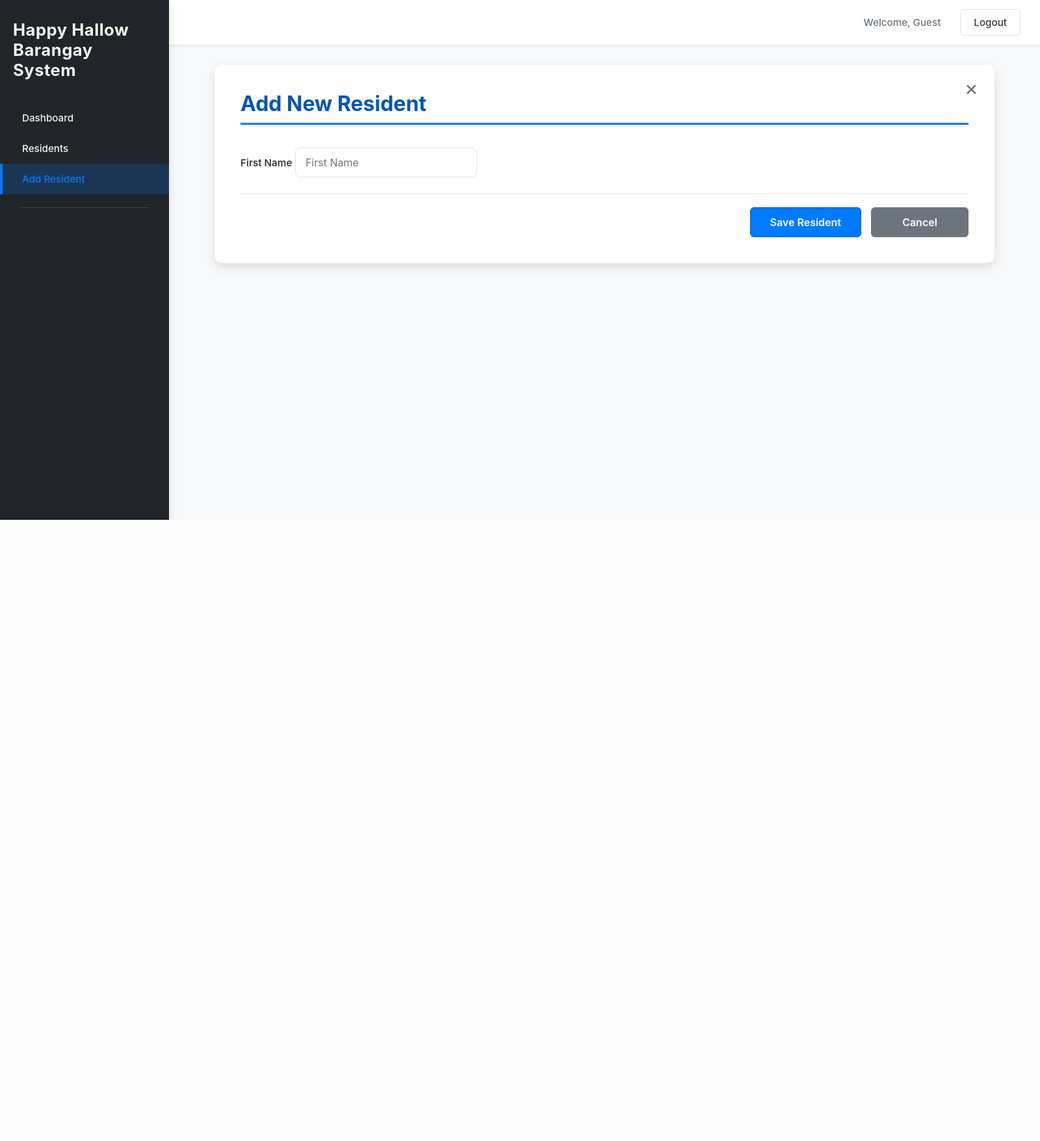
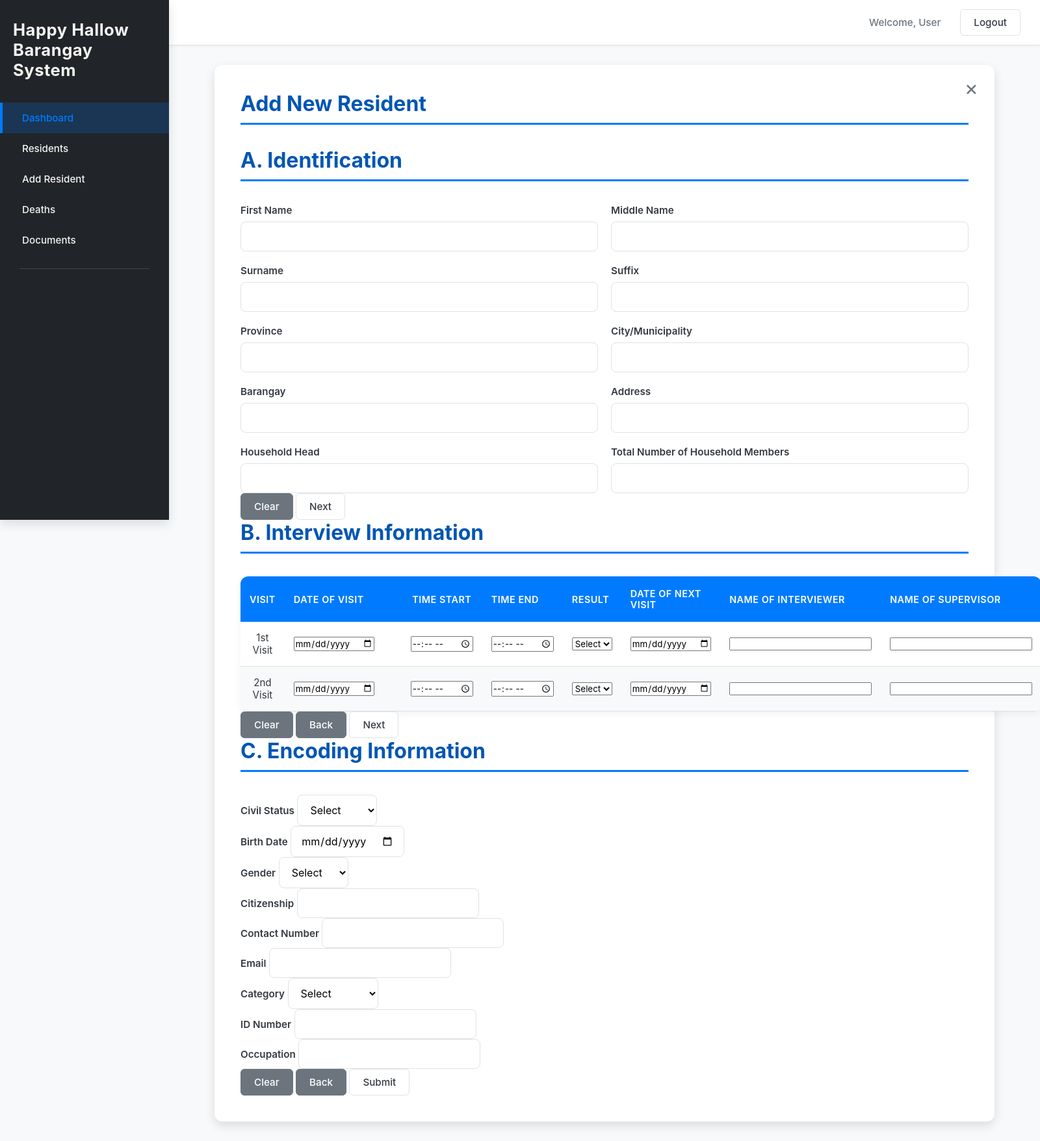
Before and after one commit to marcelo12211/Web-Tech--Midterm, a PHP site: page /addnewresidents.php in a window 1600 px wide. Shown: the whole page at 65% size. Before the commit the page ends 800 px from the top, so only its background shows below. Run offline with PHP 8.4, Linux system fonts and the light colour scheme.

Commit message:
fixed dashboard

```diff
--- a/Webtech/addnewresidents.php
+++ b/Webtech/addnewresidents.php
@@ -65,14 +65,16 @@ if ($_SERVER['REQUEST_METHOD'] === 'POST') {
         <div class="logo">Happy Hallow Barangay System</div>
         <nav class="main-nav">
             <ul>
-        <li><a href="index.php">Dashboard</a></li>
+
+                <li><a href="index.php" class="active">Dashboard</a></li>
                 <li><a href="residents.php">Residents</a></li>
-        <li><a href="addnewresidents.php" class="active">Add Resident</a></li>
+                <li><a href="addnewresidents.php">Add Resident</a></li>
+                    <li><a href="deaths.php">Deaths</a></li>
+            <li><a href="documents.php">Documents</a></li>
                 <li class="nav-divider"></li>
             </ul>
         </nav>
     </aside>
-
   <div class="main-content">
     <header class="topbar">
       <div class="topbar-right">
@@ -92,25 +94,213 @@ if ($_SERVER['REQUEST_METHOD'] === 'POST') {
           ?>
 
           <form id="addResidentForm" method="POST" novalidate>
+
 <h2 class="form-title">Add New Resident</h2>
 
-            <!-- Form sections (same as before, just keep all inputs) -->
-            <!-- Personal Info -->
-            <!-- Address Info -->
-            <!-- Other Info -->
-            <!-- Copy your HTML inputs here as-is from your previous HTML -->
+<div id="page1">
+  <h2>A. Identification</h2>
 
-            <!-- Example for First Name -->
+  <div class="form-grid">
+
     <div class="input-group">
       <label for="firstName">First Name</label>
-              <input type="text" id="firstName" name="firstName" placeholder="First Name" required />
+      <input type="text" id="newFirst" name="firstName" required>
     </div>
-            <!-- Repeat other fields... -->
 
-            <div class="form-actions">
-              <button type="submit" class="btn primary-btn create">Save Resident</button>
-              <button type="button" class="btn secondary" onclick="window.location.href='residents.php'">Cancel</button>
+    <div class="input-group">
+      <label for="middleName">Middle Name</label>
+      <input type="text" id="newMiddle" name="middleName">
     </div>
+
+    <div class="input-group">
+      <label for="lastName">Surname</label>
+      <input type="text" id="newLast" name="lastName" required>
+    </div>
+
+    <div class="input-group">
+      <label for="suffix">Suffix</label>
+      <input type="text" id="newSuffix" name="suffix">
+    </div>
+
+    <div class="input-group">
+      <label>Province</label>
+      <div class="suggestions">
+        <input type="text" id="newProvince" name="province" autocomplete="off" required>
+        <div id="provinceList" class="listbox hidden"></div>
+      </div>
+    </div>
+
+    <div class="input-group">
+      <label>City/Municipality</label>
+      <div class="suggestions">
+        <input type="text" id="newCity" name="city" autocomplete="off" required>
+        <div id="cityList" class="listbox hidden"></div>
+      </div>
+    </div>
+
+    <div class="input-group">
+      <label>Barangay</label>
+      <input type="text" id="newBarangay" name="barangay" required>
+    </div>
+
+    <div class="input-group">
+      <label>Address</label>
+      <input type="text" id="newAddress" name="street" required>
+    </div>
+
+    <div class="input-group">
+      <label>Household Head</label>
+      <input type="text" id="newHouseholdHead" name="houseNumber" required>
+    </div>
+
+    <div class="input-group">
+      <label>Total Number of Household Members</label>
+      <input type="text" id="newNumOfHouseholdMem" name="purok" required>
+    </div>
+
+  </div>
+
+  <div class="button-group">
+    <button type="reset" class="btn secondary">Clear</button>
+    <button type="button" id="nextBtn1" class="btn">Next</button>
+  </div>
+</div>
+
+<div id="page2" class="hidden">
+  <h2>B. Interview Information</h2>
+
+  <table class="interview-table">
+    <thead>
+      <tr>
+        <th>Visit</th>
+        <th>Date of Visit</th>
+        <th>Time Start</th>
+        <th>Time End</th>
+        <th>Result</th>
+        <th>Date of Next Visit</th>
+        <th>Name of Interviewer</th>
+        <th>Name of Supervisor</th>
+      </tr>
+    </thead>
+    <tbody>
+
+      <tr>
+        <td>1st Visit</td>
+        <td><input type="date" id="visit1Date"></td>
+        <td><input type="time" id="visit1Start"></td>
+        <td><input type="time" id="visit1End"></td>
+        <td>
+          <select id="visit1Result">
+            <option value="">Select</option>
+            <option value="C">C</option>
+            <option value="CB">CB</option>
+            <option value="R">R</option>
+          </select>
+        </td>
+        <td><input type="date" id="visit1NextDate"></td>
+        <td><input type="text" id="visit1Interviewer"></td>
+        <td><input type="text" id="visit1Supervisor"></td>
+      </tr>
+
+      <tr>
+        <td>2nd Visit</td>
+        <td><input type="date" id="visit2Date"></td>
+        <td><input type="time" id="visit2Start"></td>
+        <td><input type="time" id="visit2End"></td>
+        <td>
+          <select id="visit2Result">
+            <option value="">Select</option>
+            <option value="C">C</option>
+            <option value="CB">CB</option>
+            <option value="R">R</option>
+          </select>
+        </td>
+        <td><input type="date" id="visit2NextDate"></td>
+        <td><input type="text" id="visit2Interviewer"></td>
+        <td><input type="text" id="visit2Supervisor"></td>
+      </tr>
+
+    </tbody>
+  </table>
+
+  <div class="button-group">
+    <button type="reset" class="btn secondary">Clear</button>
+    <button type="button" id="backBtn2" class="btn secondary">Back</button>
+    <button type="button" id="nextBtn2" class="btn">Next</button>
+  </div>
+</div>
+
+<div id="page3" class="hidden">
+
+  <h2>C. Encoding Information</h2>
+
+  <div class="input-group">
+    <label>Civil Status</label>
+    <select name="civilStatus" required>
+      <option value="">Select</option>
+      <option value="Single">Single</option>
+      <option value="Married">Married</option>
+      <option value="Widowed">Widowed</option>
+    </select>
+  </div>
+
+  <div class="input-group">
+    <label>Birth Date</label>
+    <input type="date" name="birthDate" required>
+  </div>
+
+  <div class="input-group">
+    <label>Gender</label>
+    <select name="gender" required>
+      <option value="">Select</option>
+      <option value="Male">Male</option>
+      <option value="Female">Female</option>
+    </select>
+  </div>
+
+  <div class="input-group">
+    <label>Citizenship</label>
+    <input type="text" name="citizenship" required>
+  </div>
+
+  <div class="input-group">
+    <label>Contact Number</label>
+    <input type="text" name="contactNumber">
+  </div>
+
+  <div class="input-group">
+    <label>Email</label>
+    <input type="email" name="email">
+  </div>
+
+  <div class="input-group">
+    <label>Category</label>
+    <select name="category" id="category" required>
+      <option value="">Select</option>
+      <option value="senior">Senior</option>
+      <option value="pwd">PWD</option>
+      <option value="solo_parent">Solo Parent</option>
+      <option value="regular">Regular</option>
+    </select>
+  </div>
+
+  <div class="input-group" id="idNumberGroup">
+    <label>ID Number</label>
+    <input type="text" id="idNumber" name="idNumber">
+  </div>
+
+  <div class="input-group">
+    <label>Occupation</label>
+    <input type="text" name="occupation">
+  </div>
+
+  <div class="button-group">
+    <button type="reset" class="btn secondary">Clear</button>
+    <button type="button" id="backBtn3" class="btn secondary">Back</button>
+    <button type="submit" id="submitBtn" class="btn">Submit</button>
+  </div>
+</div>
+
 </form>
         </div>
       </div>
@@ -122,7 +312,7 @@ if ($_SERVER['REQUEST_METHOD'] === 'POST') {
 function showUser() {
   const user = JSON.parse(localStorage.getItem("rms_user"));
   const userNameSpan = document.getElementById("userName");
-  userNameSpan.textContent = user && user.name ? `Welcome, ${user.name}` : "Welcome, Guest";
+  userNameSpan.textContent = user && user.name ? Welcome, ${user.name} : "Welcome, Guest";
 }
 
 function setupLogout() {
```
Lines whose indentation alone changed are shown as unchanged.
